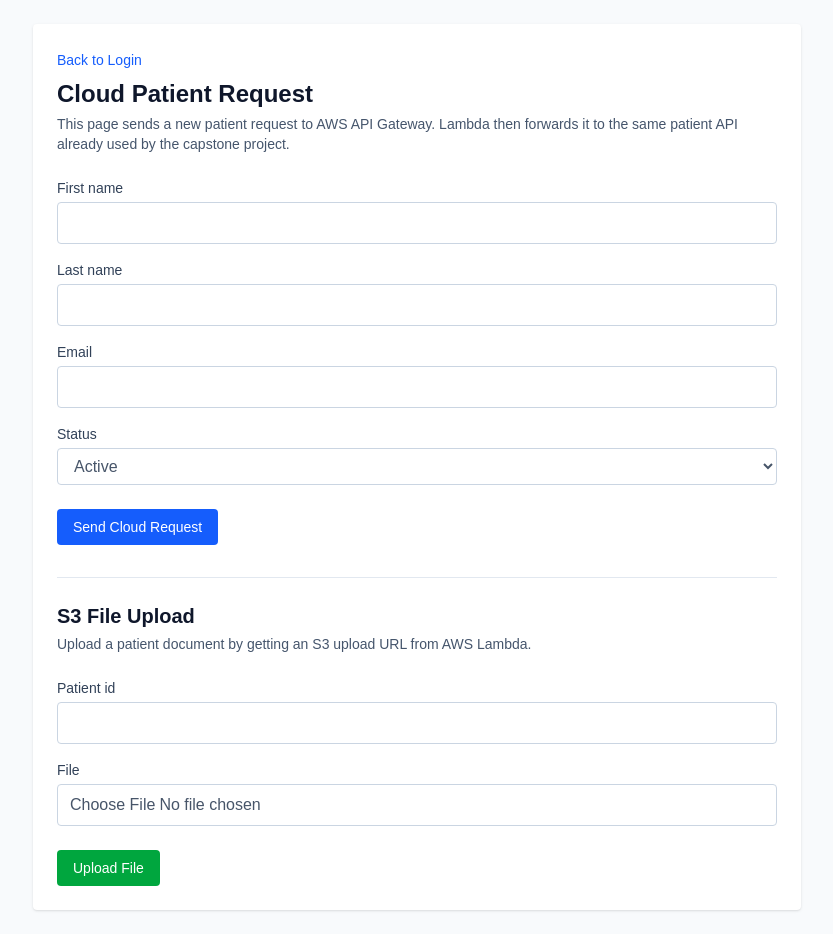
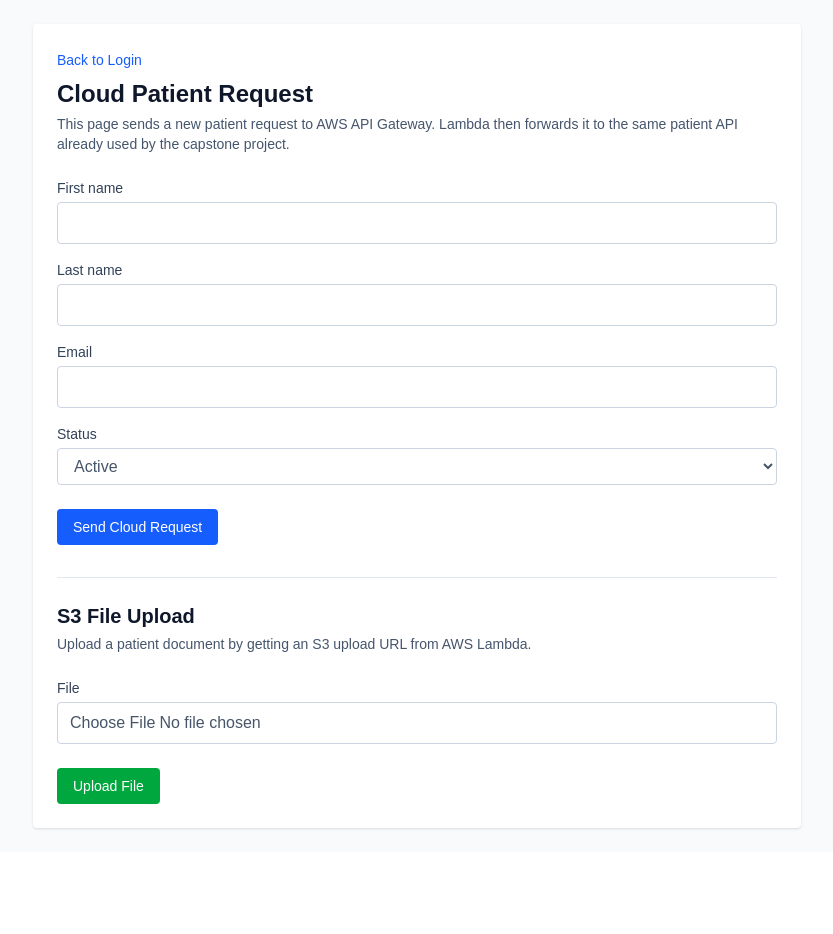
Before and after one commit to kmartyxian/Capstone-Project, a Next.js app: page /cloud in a window 1280 px wide. Shown: the whole page, without its empty margins (223-1056 px from the left). After the commit the page ends 852 px from the top, so only its background shows below. Built offline with nearby package versions, Linux system fonts and the light colour scheme; no server answers.

Commit message:
Remove patient id from S3 upload

```diff
--- a/app/cloud/page.tsx
+++ b/app/cloud/page.tsx
@@ -9,7 +9,6 @@
   const [email, setEmail] = useState("");
   const [status, setStatus] = useState("Active");
   const [message, setMessage] = useState("");
-  const [patientId, setPatientId] = useState("");
   const [file, setFile] = useState<File | null>(null);
   const [uploadMessage, setUploadMessage] = useState("");
   const [uploadKey, setUploadKey] = useState("");
@@ -67,8 +66,8 @@
       return;
     }
 
-    if (!patientId.trim() || !file) {
-      setUploadMessage("Patient id and file are required.");
+    if (!file) {
+      setUploadMessage("File is required.");
       return;
     }
 
@@ -84,7 +83,6 @@
         },
         body: JSON.stringify({
           fileName: file.name,
-          patientId: patientId.trim(),
           contentType: file.type || "application/octet-stream",
         }),
       });
@@ -111,7 +109,6 @@
       }
 
       setFile(null);
-      setPatientId("");
       setFileInputKey(fileInputKey + 1);
       setUploadKey(data.key);
       setUploadMessage("File uploaded to S3.");
@@ -194,15 +191,6 @@
           </p>
 
           <div className="mt-6 space-y-4">
-            <div>
-              <label className="block text-sm font-medium text-slate-700">Patient id</label>
-              <input
-                value={patientId}
-                onChange={(event) => setPatientId(event.target.value)}
-                className="mt-1 w-full rounded border border-slate-300 px-3 py-2"
-              />
-            </div>
-
             {!uploadDone && (
               <div>
                 <label className="block text-sm font-medium text-slate-700">File</label>
```
Also changed, not shown: 2 other files (tests, documents, lock files or other folders).
